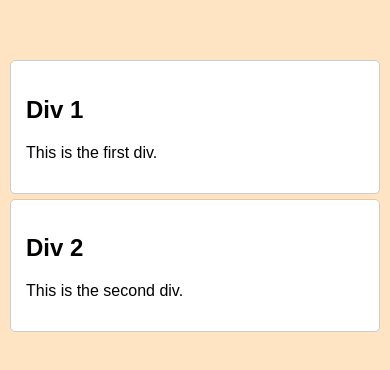
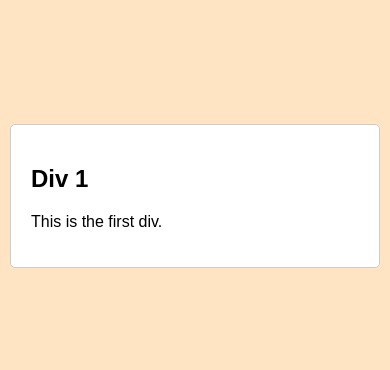
Before and after one commit to Hk41878/gettiime, a plain HTML site: page index.html in a window 390 px wide. Shown: the part 226-596 px from the top of the page. Drawn offline with Linux system fonts and the light colour scheme.

Commit message:
Update index.html

```diff
--- a/index.html
+++ b/index.html
@@ -20,7 +20,16 @@
             padding: 20px;
             box-sizing: border-box;
         }
-        .div1, .div2 {
+        .div1{
+            display:none;
+            padding: 20px;
+            margin: 10px 0;
+            background-color: #fff;
+            border: 1px solid #ccc;
+            border-radius: 5px;
+        }
+        .div2{
+            display:block;
             padding: 20px;
             margin: 10px 0;
             background-color: #fff;
@@ -28,10 +37,22 @@
             border-radius: 5px;
         }
         @media (max-width: 600px) {
-            .div1, .div2 {
-                padding: 15px;
-                margin: 5px 0;
-            }
+            .div1{
+            display:block;
+            padding: 20px;
+            margin: 10px 0;
+            background-color: #fff;
+            border: 1px solid #ccc;
+            border-radius: 5px;
+        }
+        .div2{
+            display:none;
+            padding: 20px;
+            margin: 10px 0;
+            background-color: #fff;
+            border: 1px solid #ccc;
+            border-radius: 5px;
+        }
             .container {
                 padding: 10px;
             }
```
